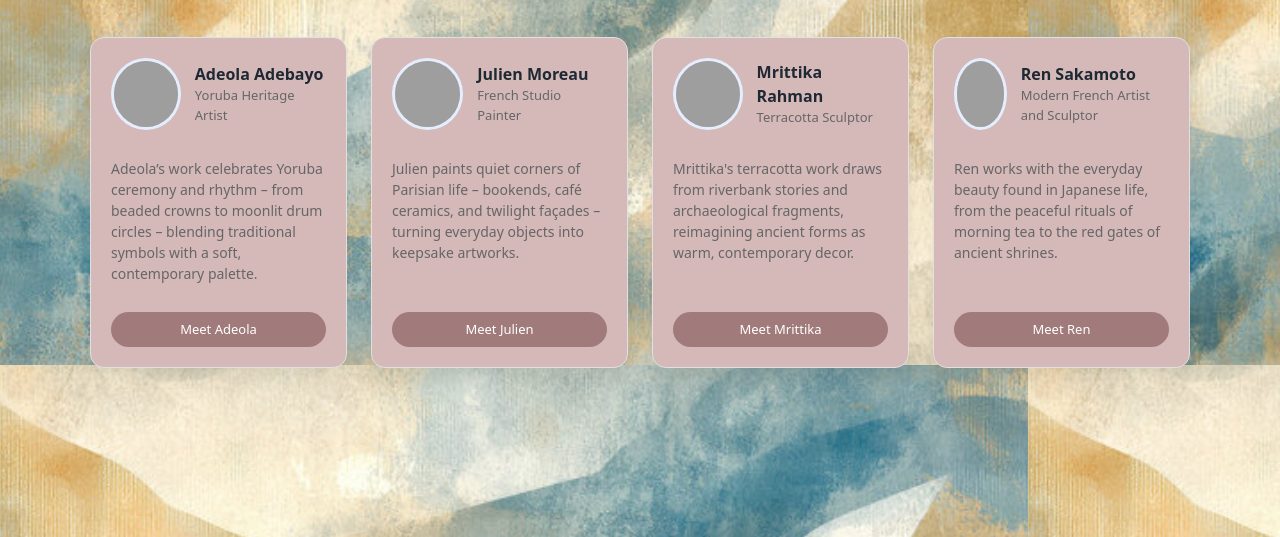
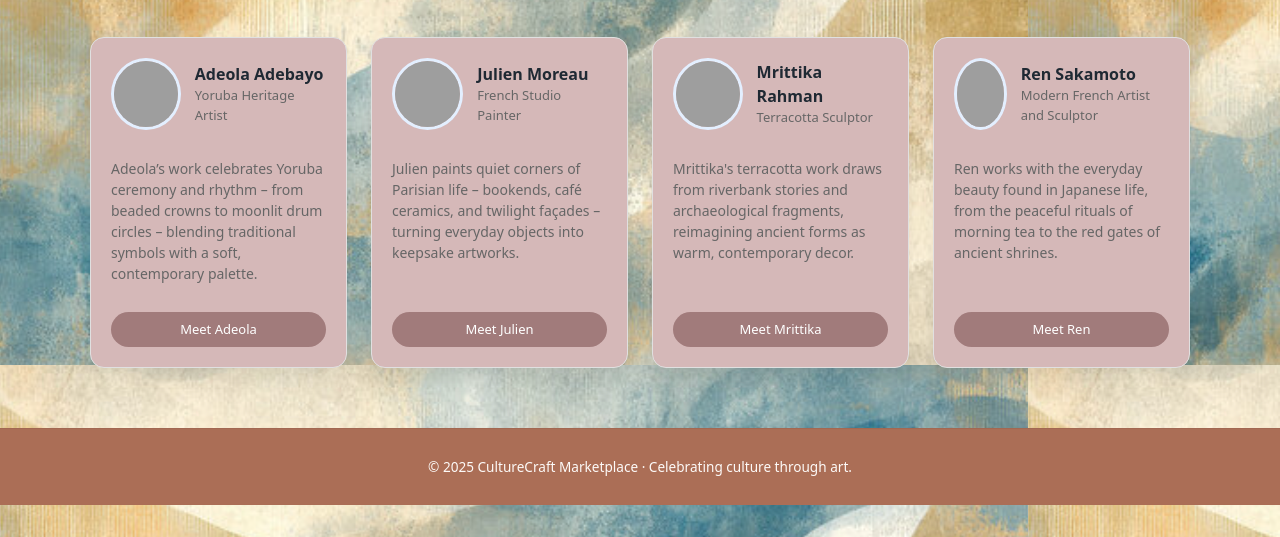
Before and after one commit to ssekye01/culturecraft, a website: page public/artists.html in a window 1280 px wide. Shown: the part 263-800 px from the top of the page. Drawn offline with Linux system fonts and the light colour scheme; grey boxes are pictures that could not be loaded.

Commit message:
Add footer to artists.html

```diff
--- a/public/artists.html
+++ b/public/artists.html
@@ -144,6 +144,8 @@
         </article>
       </section>
     </main>
-
+     <footer class="app-footer">
+      <p>© 2025 CultureCraft Marketplace · Celebrating culture through art.</p>
+    </footer>
   </body>
 </html>
```
